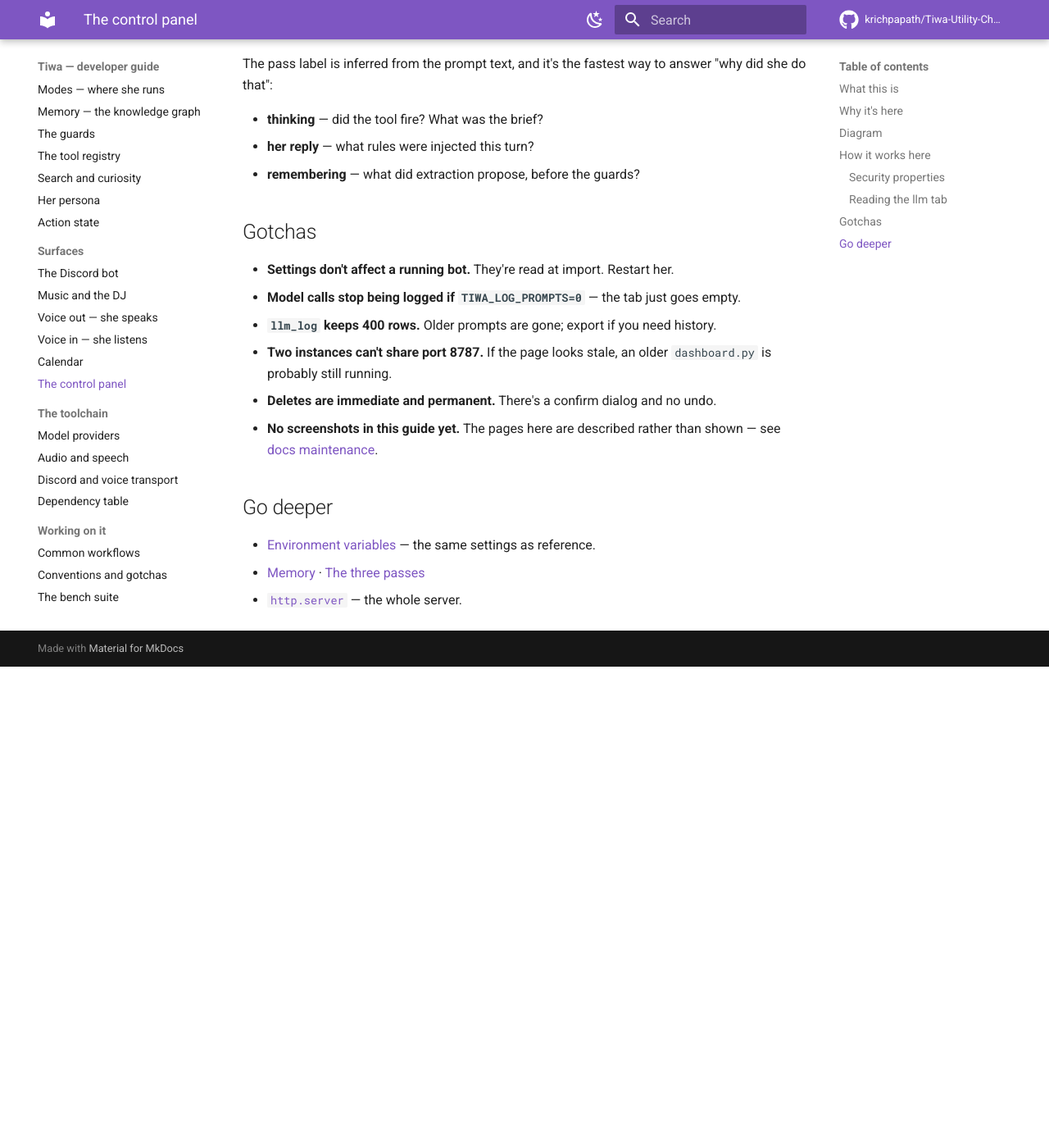
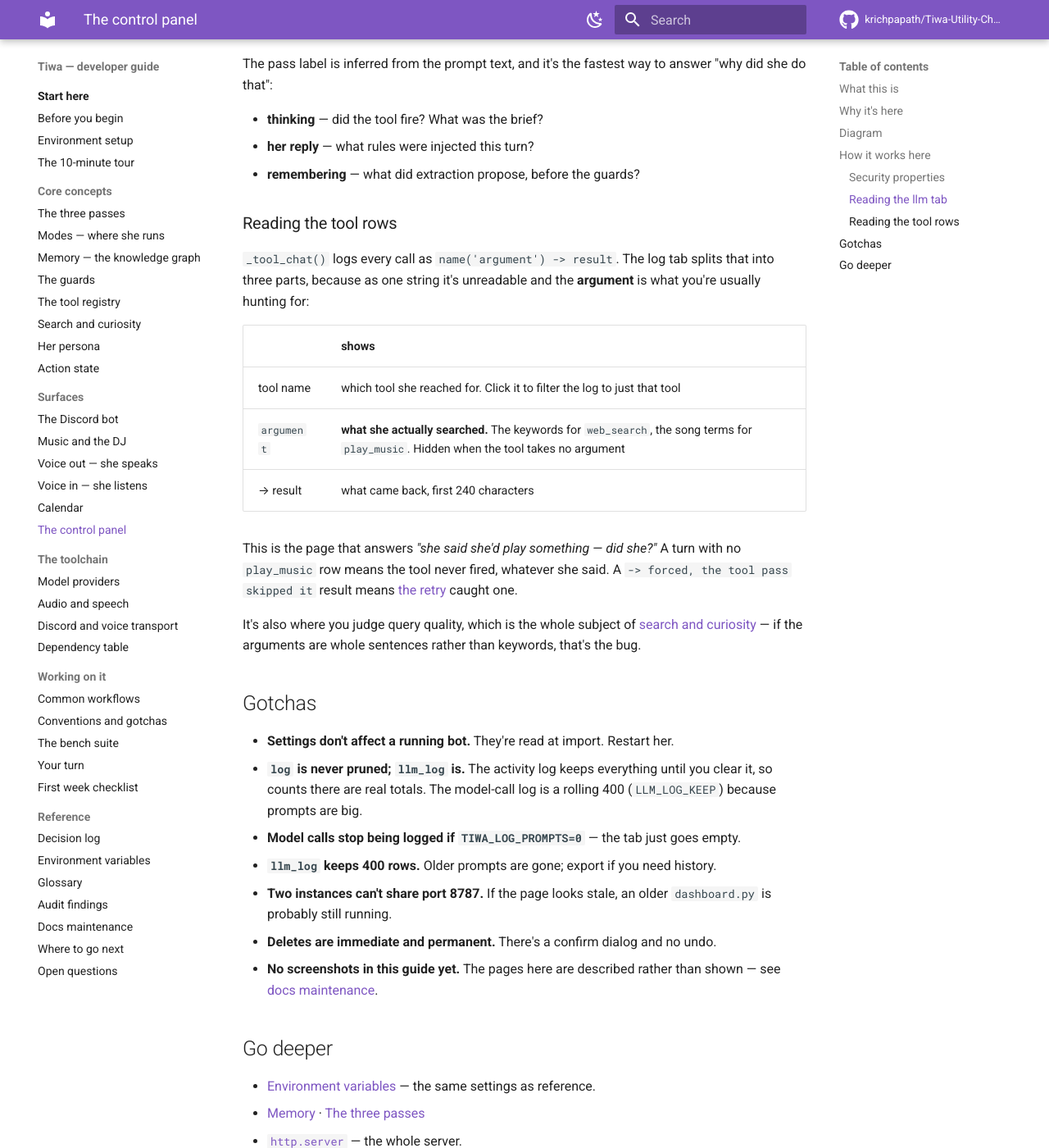
Before and after one commit to krichpapath/Tiwa-Utility-Chatbot, an MkDocs documentation site: the page built from docs/surfaces/panel.md, in a window 1280 px wide and 1400 px high, scrolled down 1783 px. Shown: the whole window at 82% size. Built offline with MkDocs 1.6.1 and Material for MkDocs 9.7.7, drawn with Linux system fonts in a browser that asks for light colours; a script that is not in the unit is left out; comment, search, counter and statistics services are not loaded; before the commit the page ends 2596 px from its top, so only the background shows below that; some of the changed text lies outside the part shown.

Commit message:
Log tab: show the tool, the query, and the result separately
Tool calls were already logged and the kind chip already filtered them, but a
row rendered as one undifferentiated string -- play_music('X') -> result -- and
the argument is the part you are actually hunting for. It is how you answer
"she said she would play something, did she?" and how you judge whether her
search keywords are keywords or whole sentences.

The log tab now splits the row: tool name (a link that filters the log to that
tool), the argument as code, and the result dimmed after an arrow. Arguments
reading "ignored" are dropped, since those tools take none.

The result slice grew 80 -> 240 chars. At 80 a web_search row was cut inside
the first title, which is exactly when you want to see what came back.

panelbench seeds two tool rows and asserts all four parts.

```diff
--- a/docs/surfaces/panel.md
+++ b/docs/surfaces/panel.md
@@ -42,7 +42,7 @@
 | **settings** | every knob grouped by subsystem, each with an explanation and its default. Empty box = default. **Reset all to defaults** at the bottom |
 | **memory** | facts grouped per person with a jump index, searchable, `forget` per row, plus forget-everything |
 | **llm** | every model call labelled by pass — **thinking** / **her reply** / **remembering** — filterable by pass, provider and text. Click a row for the exact prompt and reply |
-| **log** | turns, tool calls with arguments, music, voice — filter by kind or text |
+| **log** | turns, tool calls, music, voice — filter by kind or text. See [reading the tool rows](#reading-the-tool-rows) |
 
 Exports on every tab: `memory.json`, `memory.csv`, `episodes.csv`, `llm.json`,
 `log.csv`. CSVs use a UTF-8 BOM so Excel opens Thai correctly.
@@ -67,9 +67,32 @@
 - **her reply** — what rules were injected this turn?
 - **remembering** — what did extraction propose, before the guards?
 
+### Reading the tool rows {#reading-the-tool-rows}
+
+`_tool_chat()` logs every call as `name('argument') -> result`. The log tab splits that
+into three parts, because as one string it's unreadable and the **argument** is what you're
+usually hunting for:
+
+| | shows |
+|---|---|
+| tool name | which tool she reached for. Click it to filter the log to just that tool |
+| `argument` | **what she actually searched.** The keywords for `web_search`, the song terms for `play_music`. Hidden when the tool takes no argument |
+| → result | what came back, first 240 characters |
+
+This is the page that answers *"she said she'd play something — did she?"* A turn with no
+`play_music` row means the tool never fired, whatever she said. A `-> forced, the tool pass
+skipped it` result means [the retry](../concepts/action-state.md) caught one.
+
+It's also where you judge query quality, which is the whole subject of
+[search and curiosity](../concepts/search.md) — if the arguments are whole sentences rather
+than keywords, that's the bug.
+
 ## Gotchas
 
 - **Settings don't affect a running bot.** They're read at import. Restart her.
+- **`log` is never pruned; `llm_log` is.** The activity log keeps everything until you
+  clear it, so counts there are real totals. The model-call log is a rolling 400
+  (`LLM_LOG_KEEP`) because prompts are big.
 - **Model calls stop being logged if `TIWA_LOG_PROMPTS=0`** — the tab just goes empty.
 - **`llm_log` keeps 400 rows.** Older prompts are gone; export if you need history.
 - **Two instances can't share port 8787.** If the page looks stale, an older
```
Also changed, not shown: dashboard.py (+22 -1 lines), 2 other files.
